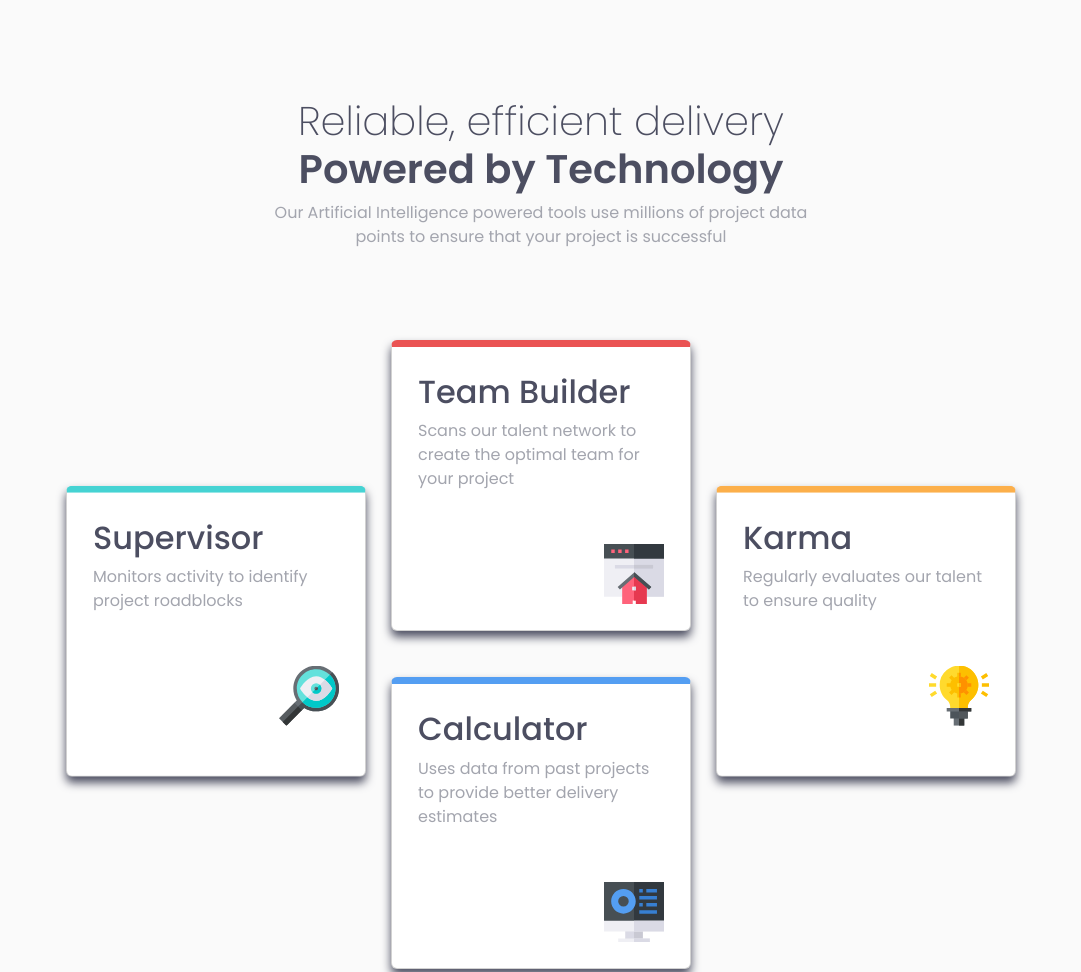
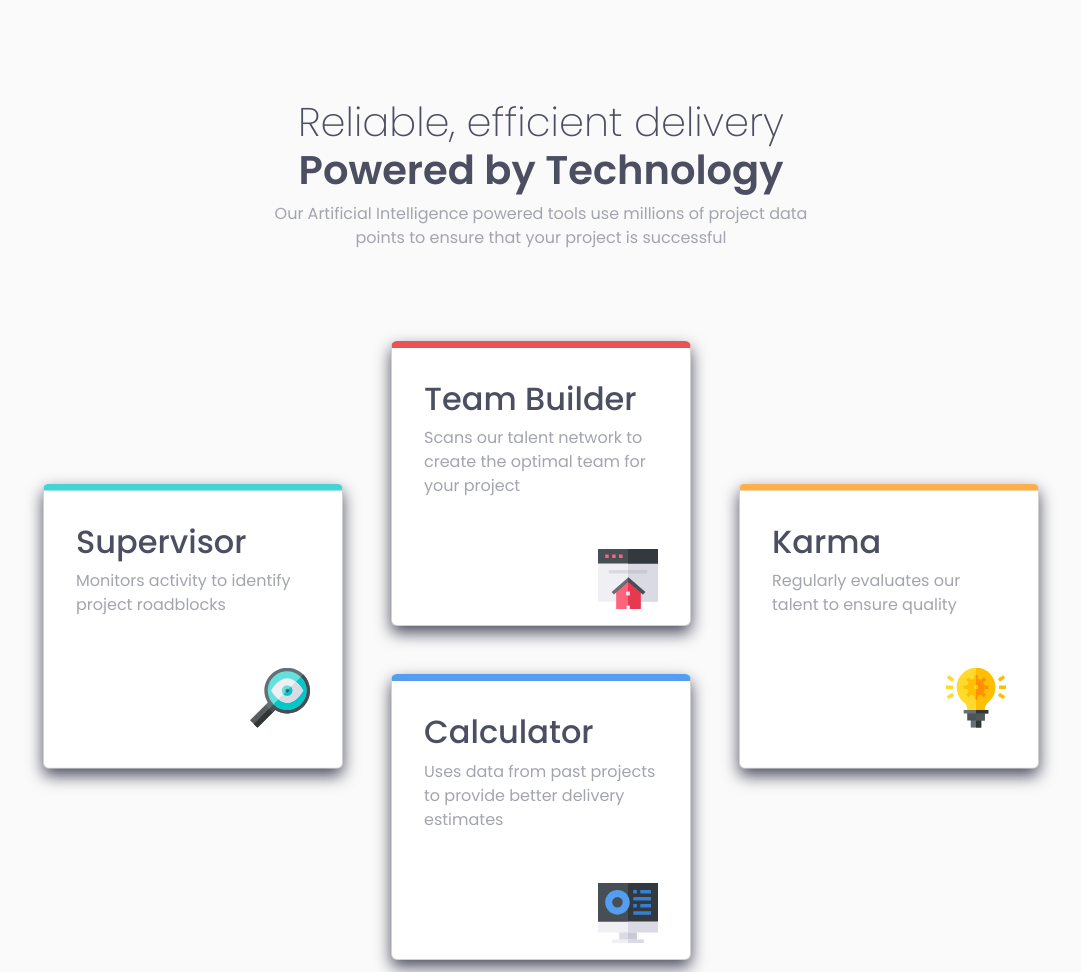
Before and after one commit to Joewanaaa/FM-four-card-feature-selection, a plain HTML site: page index.html in a window 1280 px wide. Shown: the top 972 px of the page, without its empty margins (99-1180 px from the left). Drawn offline with nearby package versions, Linux system fonts and the light colour scheme.

Commit message:
updated css

```diff
--- a/style.css
+++ b/style.css
@@ -19,7 +19,7 @@ main{
     display: flex;
     flex-direction: column;
     align-items: center;
-    max-width: 1100px;
+    max-width: 1170px;
 }
 .header{
     max-width: 550px;
@@ -52,15 +52,18 @@ h1 span:nth-child(1){
     justify-content: center;
     align-items: stretch;
     flex-wrap: wrap;
-    gap: 25px;
     width: 100%;
+    column-gap:3em;
 }
 .card{
+    display: inline-block;
     max-width: 300px;
     background-color: #FFFFFF;
     padding: 10px;
-    box-shadow: 0px 6px 10px hsl(234, 12%, 34%);
-    margin-bottom: 2%;
+    box-shadow: 0px 7px 16px hsl(234, 12%, 34%);
+    border-radius: 6px;
+    padding: 1rem;
+    margin-bottom: 3rem;
 }
 
 .item-image{
@@ -135,6 +138,7 @@ h1 span:nth-child(1){
 }
 
 @media(min-width:940px){
+
     .card-supervisor, .card-karma{
         transform: translateY(50%);
     }
```
